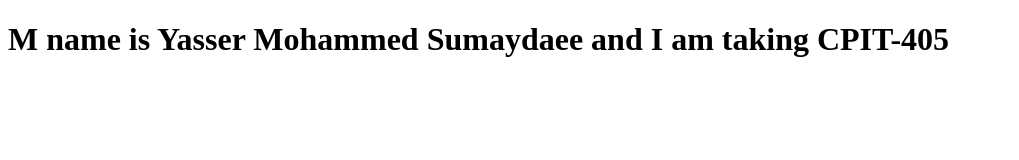
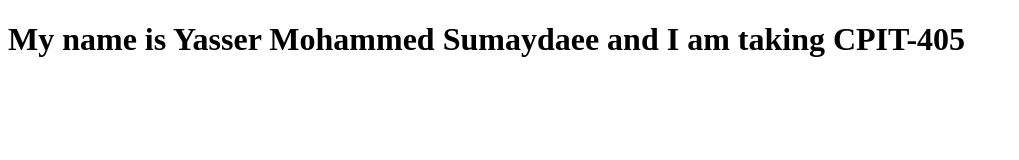
Before and after one commit to YasserMohammedSumaydaee/CPIT-405-LAB-1, a plain HTML site: page index.html in a window 1280 px wide. Shown: the whole page, without its empty margins (0-1019 px from the left). Drawn offline with Linux system fonts and the light colour scheme.

Commit message:
first commit

```diff
--- a/index.html
+++ b/index.html
@@ -6,6 +6,6 @@
     <title>Document</title>
 </head>
 <body>
-    <h1> M name is Yasser Mohammed Sumaydaee and I am taking CPIT-405</h1>
+    <h1> My name is Yasser Mohammed Sumaydaee and I am taking CPIT-405</h1>
 </body>
 </html>
```
